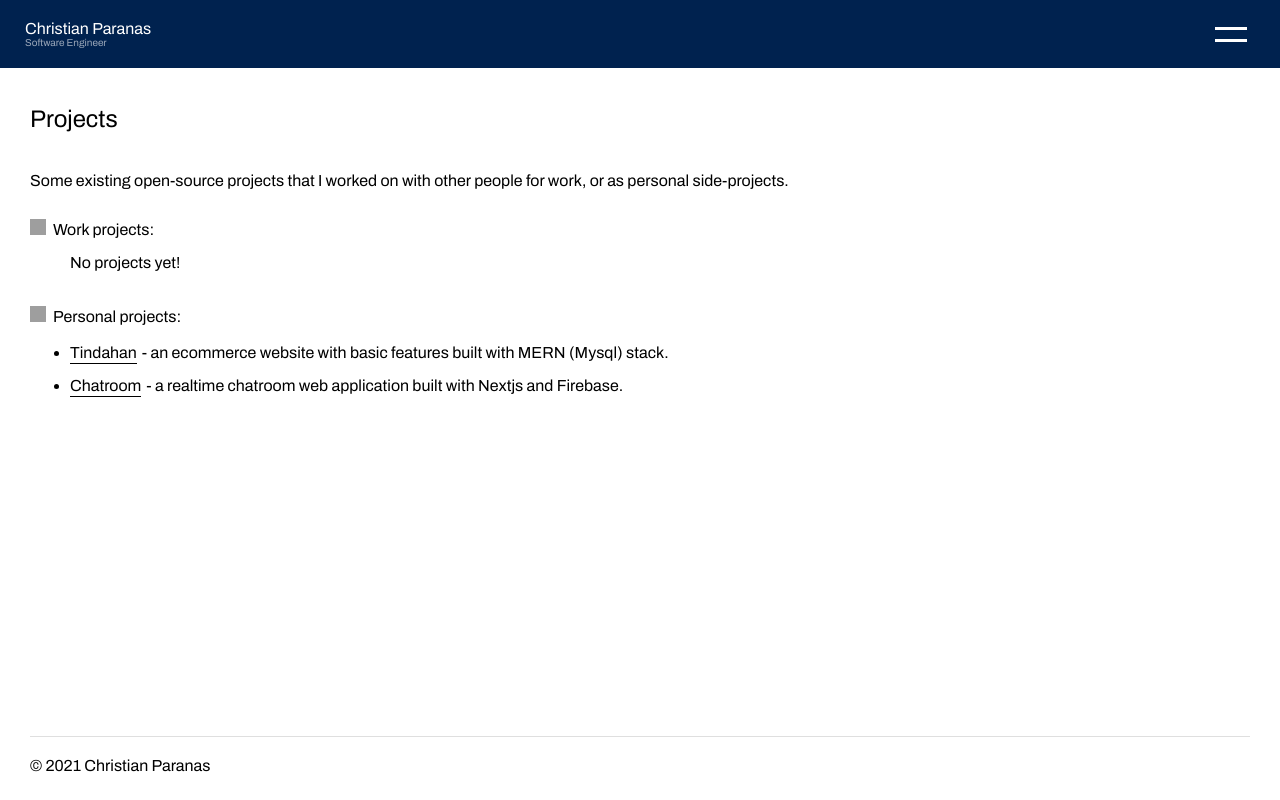
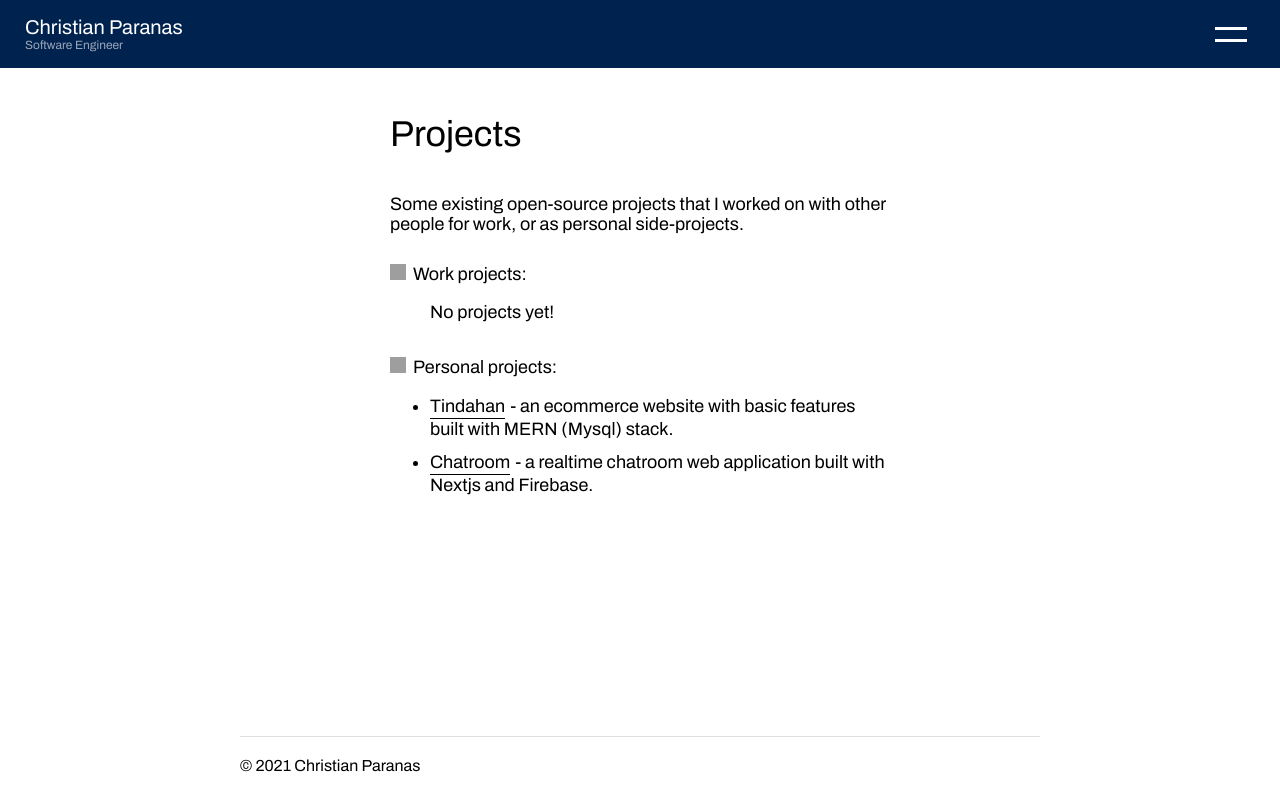
Before and after one commit to christianparanas/portv4, a Next.js app: page /projects in a window 1280 px wide. Built offline with nearby package versions, Linux system fonts and the light colour scheme; grey boxes are pictures that could not be loaded.

Commit message:
respon 452px to 1000px table view

```diff
--- a/styles/about.scss
+++ b/styles/about.scss
@@ -32,6 +32,7 @@
 
 			.t1 {
 				line-height: 25px;
+				font-size: 16px;
 
 				img {
 					width: 16px;
@@ -41,3 +42,42 @@
 		}
 	}
 }
+
+
+@media only screen and (min-width: 452px) {
+	.main {
+		height: 100%;
+		min-height: 92vh;
+		position: relative;
+
+		.content {
+			width: 560px;
+			margin: 0 auto;
+
+			.title {
+				font-size: 36px;
+			}
+
+			.img {
+				width: 100%;
+				display: grid;
+				place-items: center;
+				padding: 40px 0 50px;
+
+				img {
+					width: 350px;
+					height: 350px;
+					border-radius: 50%;
+				}
+			}
+
+			.text {
+
+				.t1 {
+					line-height: 25px;
+					font-size: 18px;
+				}
+			}
+		}
+	}
+}
--- a/styles/globals.scss
+++ b/styles/globals.scss
@@ -22,5 +22,13 @@ a {
   margin-top: -50px;
   border-top: 1px solid rgba( 0, 0, 4, 0.125 );
   padding: 20px 0;
-  margin: 0 30px;
+  width: calc(100% - 60px);
+  margin: 0 auto;
 }
+
+@media only screen and (min-width: 452px) {
+  .footer {
+    max-width: 800px;
+    margin: 0 auto;
+  }
+}
--- a/styles/nav.scss
+++ b/styles/nav.scss
@@ -56,20 +56,14 @@
 			z-index: 100;
 
 			.ham {
-				background: #00224f;
-				padding: 10px 25px;
-				display: flex;
-				z-index: 6;
-				justify-content: space-between;
-				position: relative;
-
 				.leftham {
-					margin: auto 0;
 
 					.prof {
-						display: block;
-						color: rgba( 255, 255, 255, .6 );
-						font-size: 10px;
+						font-size: 12px;
+					}
+
+					.name {
+						font-size: 20px;
 					}
 				}
 			}
--- a/styles/projects.scss
+++ b/styles/projects.scss
@@ -48,5 +48,41 @@
 
 
 @media only screen and (min-width: 452px) {
+	.projects {
 
+		.content {
+			width: 560px;
+			margin: 0 auto;
+
+			.title {
+				font-size: 36px;
+				margin-bottom: 40px;
+			}
+
+			.head_p {
+				margin-bottom: 30px;
+				font-size: 18px;
+			}
+
+			.diff_proj {
+				margin-bottom: 35px;
+				font-size: 18px;
+			}
+
+			.diff_proj_content {
+				ul {
+					li {
+						line-height: 23px;
+	        	margin-bottom: 10px;
+
+						a {
+							border-bottom: 1px solid black;
+	    				padding-bottom:2px;
+							margin-right: 5px;
+						}
+					}
+				}
+			}
+		}
+	}
 }
```
